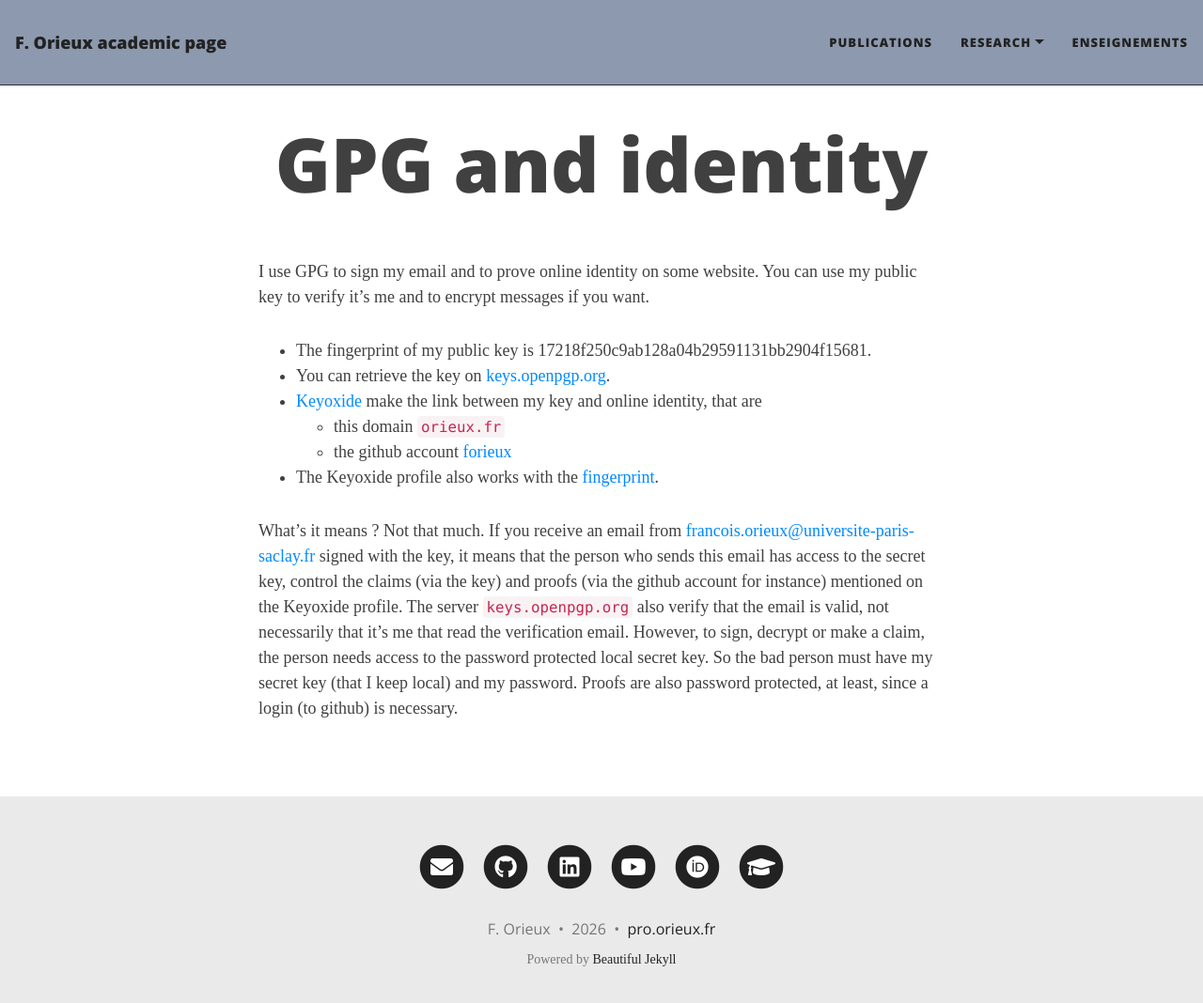
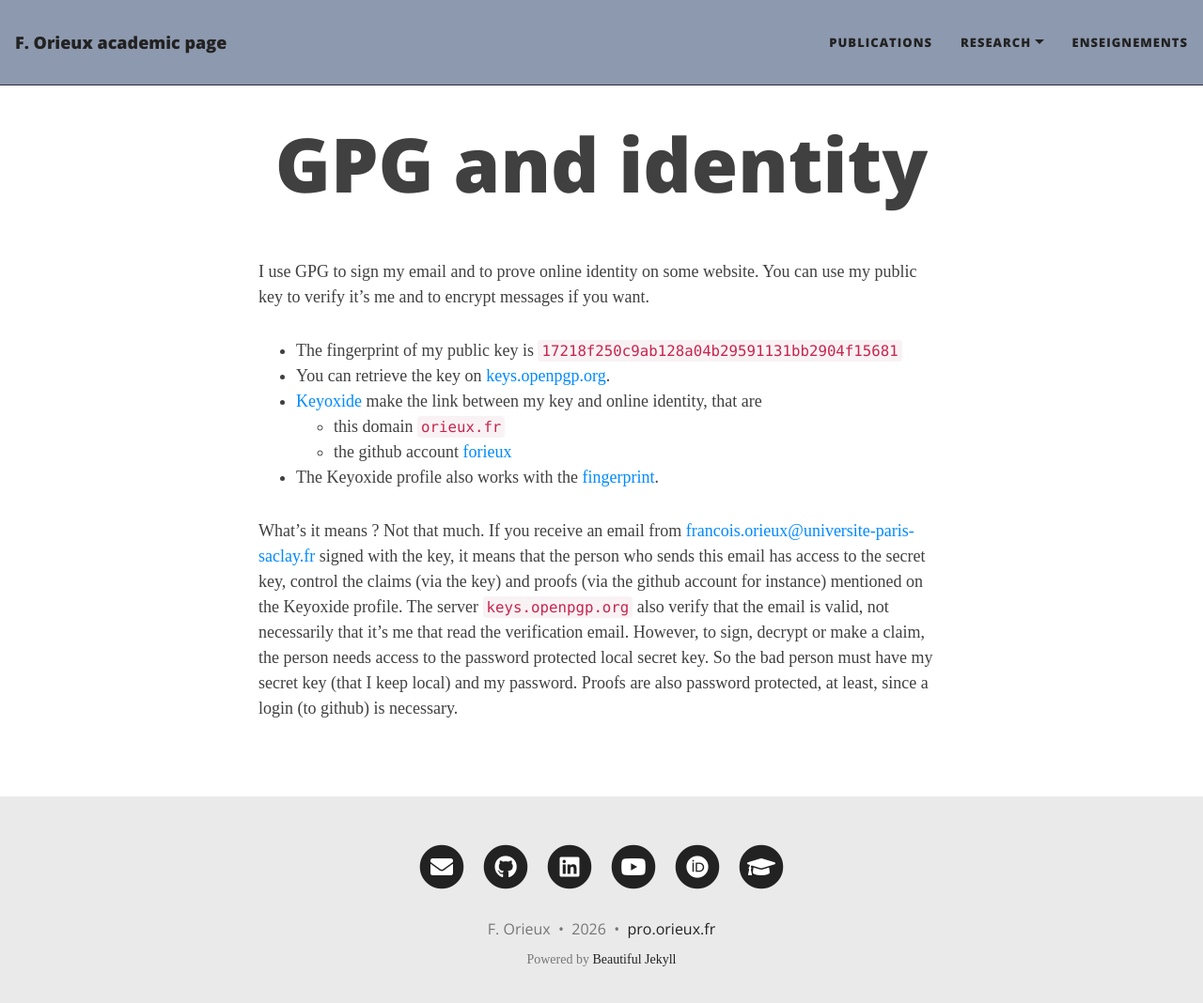
Before and after one commit to forieux/forieux.github.io, a Jekyll site: the page built from gpg.md, in a window 1280 px wide and 1082 px high. Shown: the top 1068 px of the window at 94% size. Built offline with Jekyll 4.4.1, drawn with Linux system fonts in a browser that asks for light colours; nearby versions of some CDN libraries.

Commit message:
Update gpg

```diff
--- a/gpg.md
+++ b/gpg.md
@@ -6,7 +6,7 @@ permalink: /gpg/
 
 I use GPG to sign my email and to prove online identity on some website. You can use my public key to verify it's me and to encrypt messages if you want.
 
-- The fingerprint of my public key is 17218f250c9ab128a04b29591131bb2904f15681.
+- The fingerprint of my public key is `17218f250c9ab128a04b29591131bb2904f15681`
 - You can retrieve the key on [keys.openpgp.org](https://keys.openpgp.org/search?q=17218f250c9ab128a04b29591131bb2904f15681).
 - [Keyoxide](https://keyoxide.org/francois.orieux@universite-paris-saclay.fr)
   make the link between my key and online identity, that are
```
